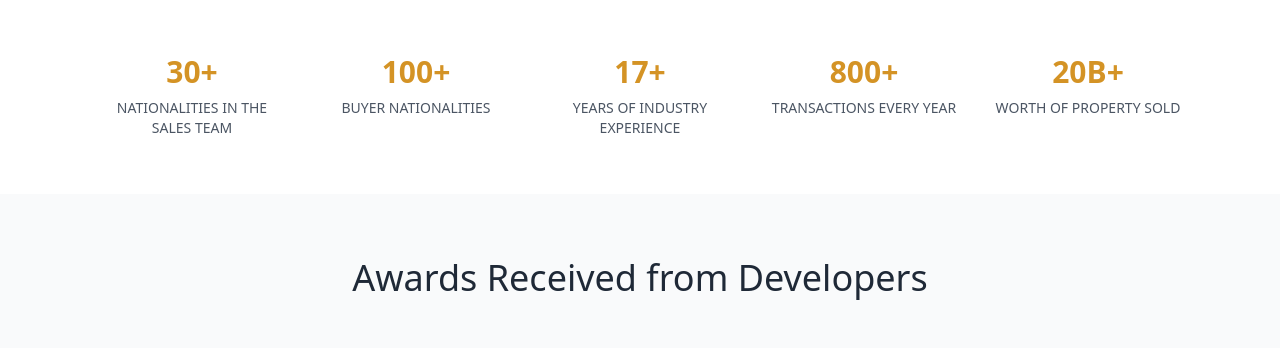
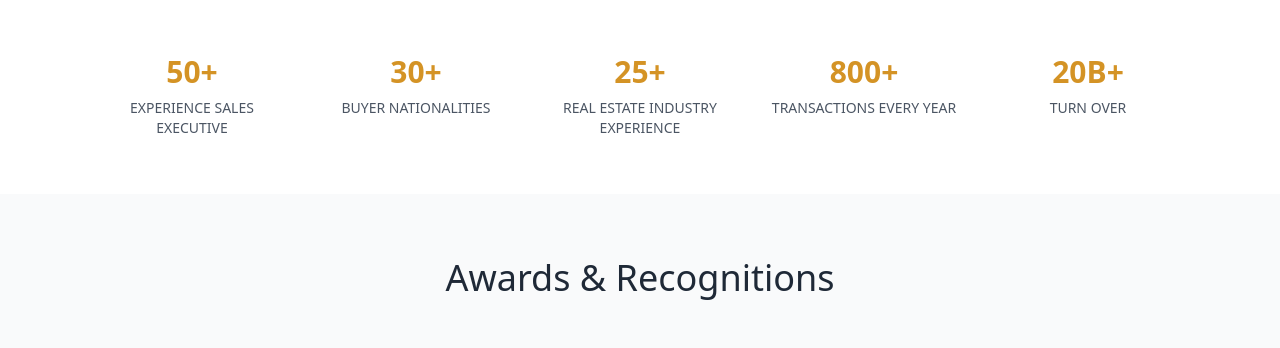
Before and after one commit to Chandan2812/riverfront, a React (Vite) app: page / in a window 1280 px wide. Shown: the part 802-1150 px from the top of the page. Built offline with nearby package versions, Linux system fonts and the light colour scheme; grey boxes are pictures that could not be loaded.

Commit message:
updated awards

```diff
--- a/src/components/awards.tsx
+++ b/src/components/awards.tsx
@@ -24,7 +24,7 @@ const AwardsSection = () => {
     <div className="w-full py-16 bg-gray-50 dark:bg-gray-900 text-center cursor-pointer" onClick={goToAwardsPage}>
       {/* Title */}
       <h2 className="text-2xl md:text-4xl text-gray-800 dark:text-white mb-10">
-        Awards Received from Developers
+        Awards & Recognitions
       </h2>
 
       {/* Awards List - Scrollable */}
--- a/src/components/nav.tsx
+++ b/src/components/nav.tsx
@@ -10,7 +10,6 @@ import {
   Building,
   Landmark,
   Wrench,
-  Star,
   Phone,
   Calendar,
   Info,
@@ -135,9 +134,6 @@ const textColorClass =
   <a href="/ServicesSection" onClick={() => setMenuOpen(false)} className="font-hanken flex items-center gap-2 hover:text-[var(--primary-color)]">
     <Wrench size={20} /> Services
   </a>
-  <a href="/topProperties" onClick={() => setMenuOpen(false)} className="font-hanken flex items-center gap-2 hover:text-[var(--primary-color)]">
-    <Star size={20} /> Top Properties
-  </a>
   <a href="/contact" onClick={() => setMenuOpen(false)} className="font-hanken flex items-center gap-2 hover:text-[var(--primary-color)]">
     <Phone size={20} /> Contact Us
   </a>
--- a/src/components/stats.tsx
+++ b/src/components/stats.tsx
@@ -2,11 +2,11 @@ import React, { useEffect, useRef, useState } from "react";
 import { FaGlobe, FaUserFriends, FaIndustry, FaExchangeAlt, FaBuilding } from "react-icons/fa";
 
 const stats = [
-  { value: 30, label: "NATIONALITIES IN THE SALES TEAM", icon: <FaGlobe size={30} /> },
-  { value: 100, label: "BUYER NATIONALITIES", icon: <FaUserFriends size={30} /> },
-  { value: 17, label: "YEARS OF INDUSTRY EXPERIENCE", icon: <FaIndustry size={30} /> },
+  { value: 50, label: "EXPERIENCE SALES EXECUTIVE", icon: <FaGlobe size={30} /> },
+  { value: 30, label: "BUYER NATIONALITIES", icon: <FaUserFriends size={30} /> },
+  { value: 25, label: "REAL ESTATE INDUSTRY EXPERIENCE", icon: <FaIndustry size={30} /> },
   { value: 800, label: "TRANSACTIONS EVERY YEAR", icon: <FaExchangeAlt size={30} /> },
-  { value: 20, label: "WORTH OF PROPERTY SOLD", icon: <FaBuilding size={30} />, suffix: "B+" },
+  { value: 20, label: "TURN OVER", icon: <FaBuilding size={30} />, suffix: "B+" },
 ];
 
 const StatsSection: React.FC = () => {
--- a/src/pages/AwardsPage.tsx
+++ b/src/pages/AwardsPage.tsx
@@ -63,14 +63,14 @@ export const AwardsPage = () => {
 
   return (
     <>
-    <div className="mb-32">
+    <div className="mb-32 md:mb-40">
       <Navbar/>
       </div>
 
       {/* Sidebar and Main Content */}
       <div className="relative flex justify-center my-10">
         {/* Sidebar (Sticky Year Navigation) */}
-        <div ref={sidebarRef} className="sticky top-20 left-0 h-fit w-20 md:w-28 py-4 bg-[#0D1B2A] text-white space-y-2">
+        <div ref={sidebarRef} className="sticky top-36 left-0 h-fit w-20 md:w-28 py-4 bg-[#0D1B2A] text-white space-y-2">
           {awardsData.map(({ year }) => (
             <button
               key={year}
--- a/src/pages/Landing.tsx
+++ b/src/pages/Landing.tsx
@@ -6,7 +6,6 @@ import AwardsSection from '../components/awards'
 import OurStory from '../components/ourStory'
 import TestimonialSlider from '../components/testimonials'
 import WhatsAppButton from '../components/floatingBtn'
-import PropertySection from '../components/PropertySection'
 import PropertySlider from '../components/offPlan'
 import Blog from '../components/blog'
 import ForSaleComponent from '../components/ForSale'
@@ -23,7 +22,6 @@ export const Landing = () => {
     <ForSaleComponent/>
     <ForRentComponent/>
     <PropertySlider/>
-    <PropertySection/>
     <OurStory/>
     <Blog/>
     <TestimonialSlider/>
```
